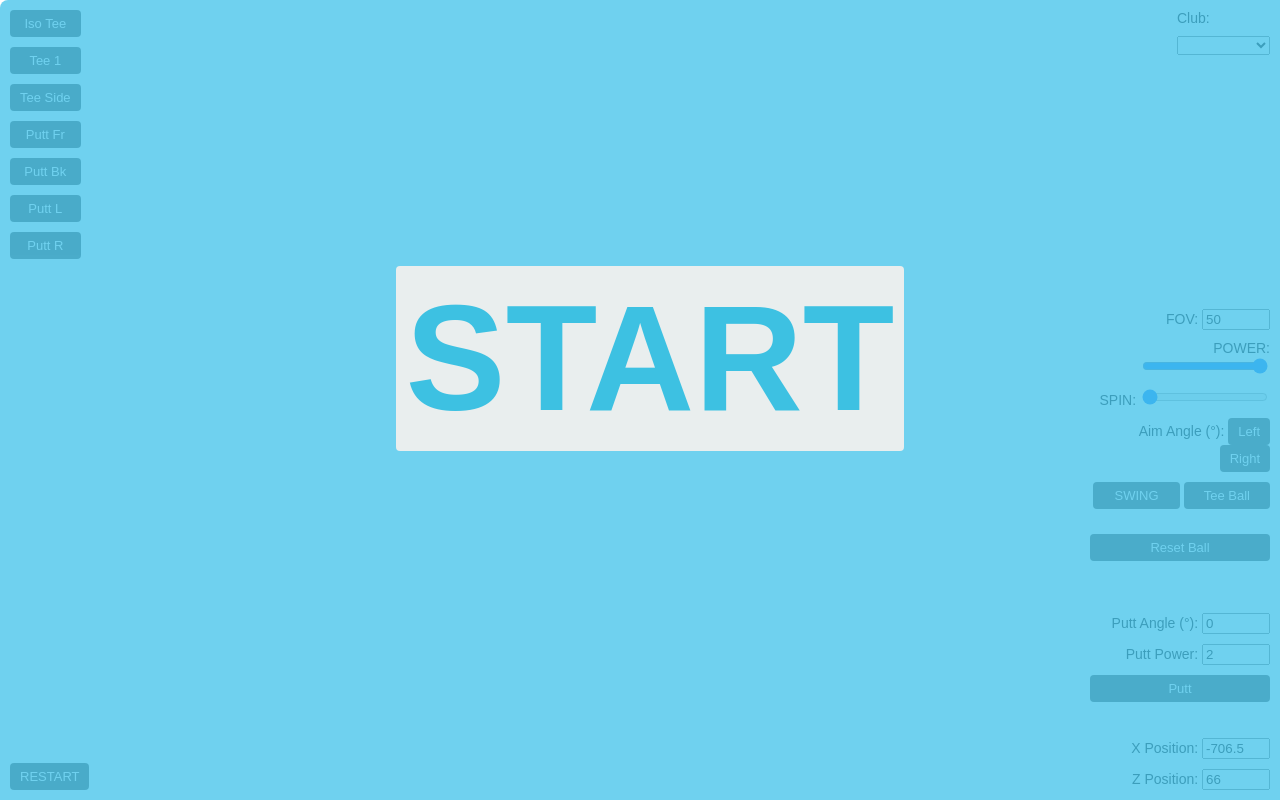
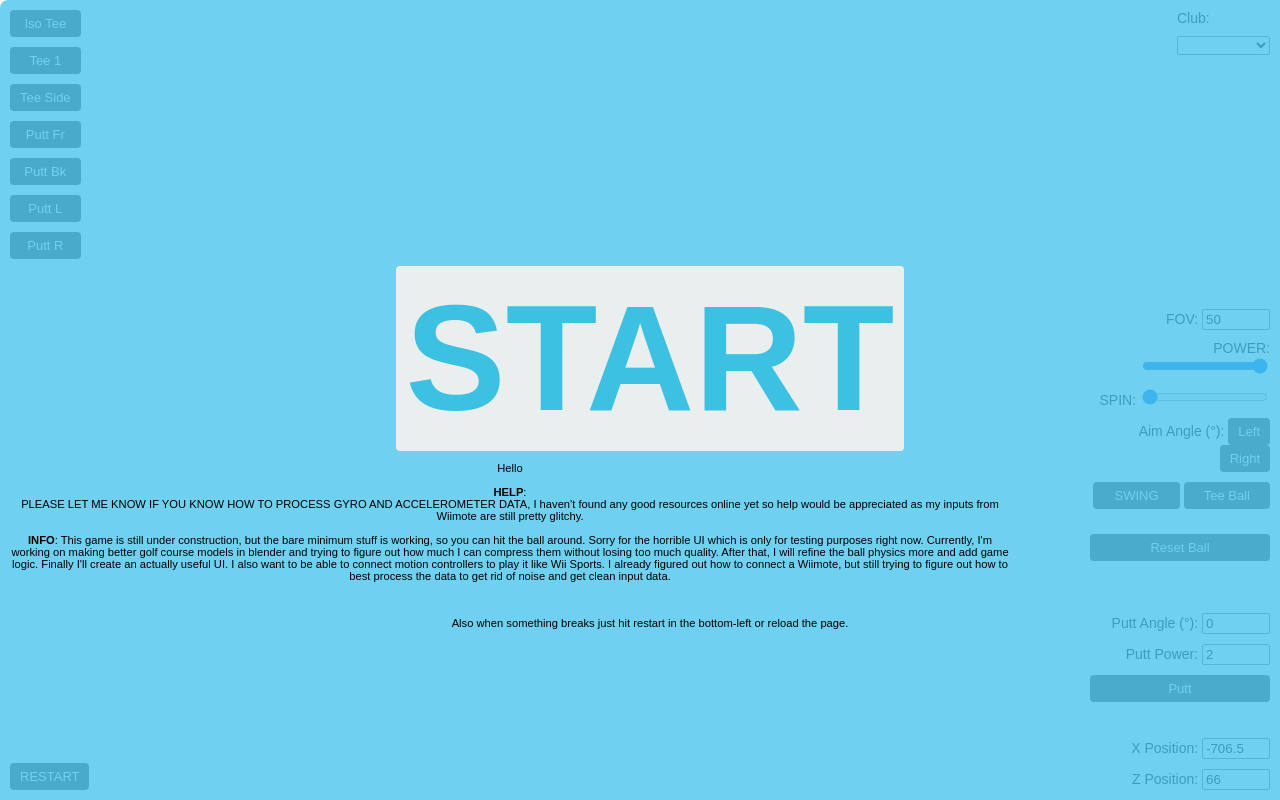
Before and after one commit to diegoyl/golf, a plain HTML site: page index.html in a window 1280 px wide. Shown: the top 800 px of the page. Drawn offline with Linux system fonts and the light colour scheme.

Commit message:
Update index.html

```diff
--- a/index.html
+++ b/index.html
@@ -138,6 +138,16 @@
     <div id="gameMenu">
       <button id="startGame">START</button>
 
+      <p style="max-width:1000px;">
+        Hello <br><br>
+        <strong>HELP</strong>:<br>
+        PLEASE LET ME KNOW IF YOU KNOW HOW TO PROCESS GYRO AND ACCELEROMETER DATA, I haven't found any good resources online yet so help would be appreciated as my inputs from Wiimote are still pretty glitchy.
+        <br><br>
+        <strong>INFO</strong>:
+        This game is still under construction, but the bare minimum stuff is working, so you can hit the ball around. Sorry for the horrible UI which is only for testing purposes right now. Currently, I'm working on making better golf course models in blender and trying to figure out how much I can compress them without losing too much quality. After that, I will refine the ball physics more and add game logic. Finally I'll create an actually useful UI. I also want to be able to connect motion controllers to play it like Wii Sports. I already figured out how to connect a Wiimote, but still trying to figure out how to best process the data to get rid of noise and get clean input data.       </p>
+        <br><br>
+        Also when something breaks just hit restart in the bottom-left or reload the page.
+      </p>
     </div>
 
   </body>
```
